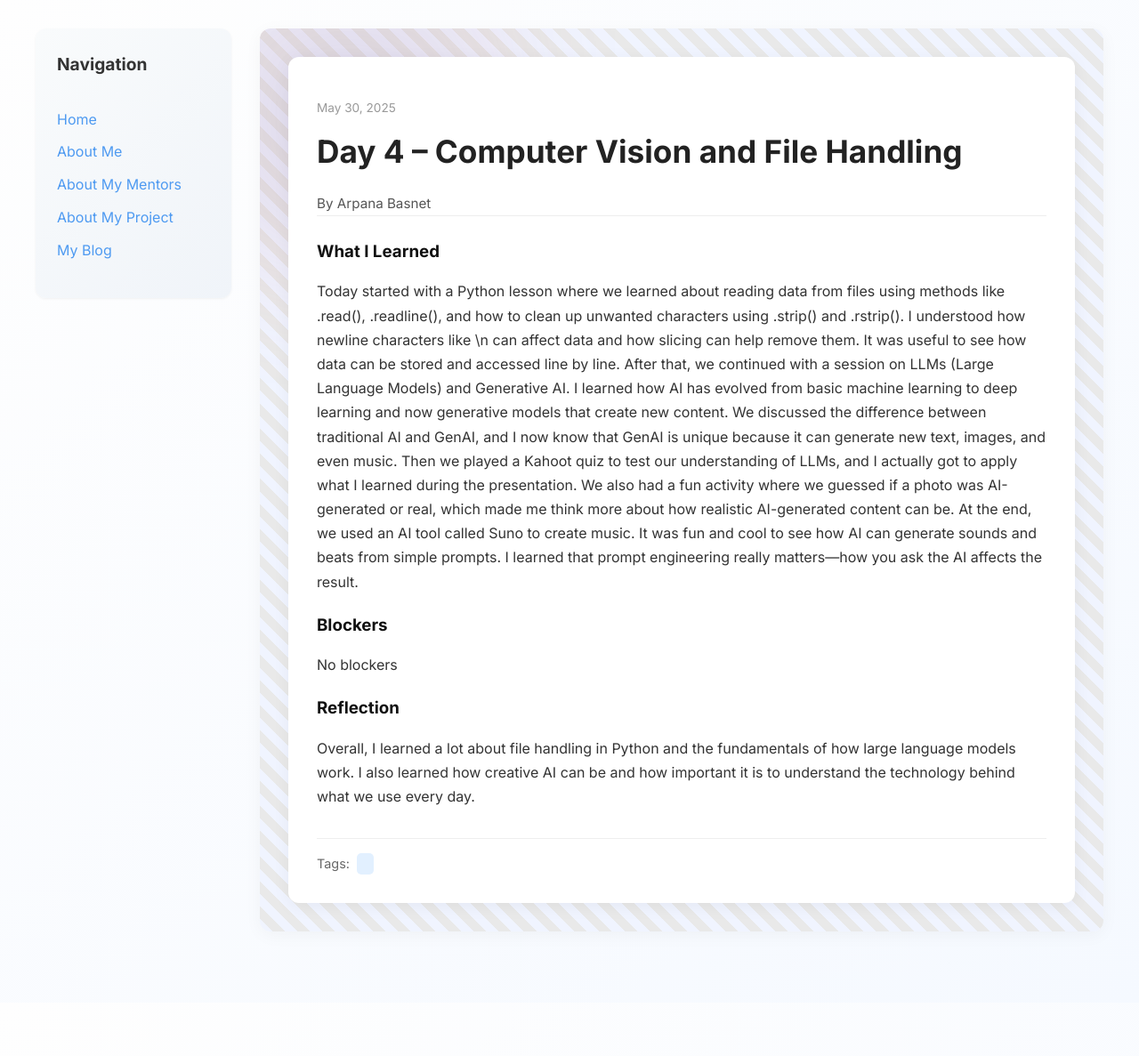
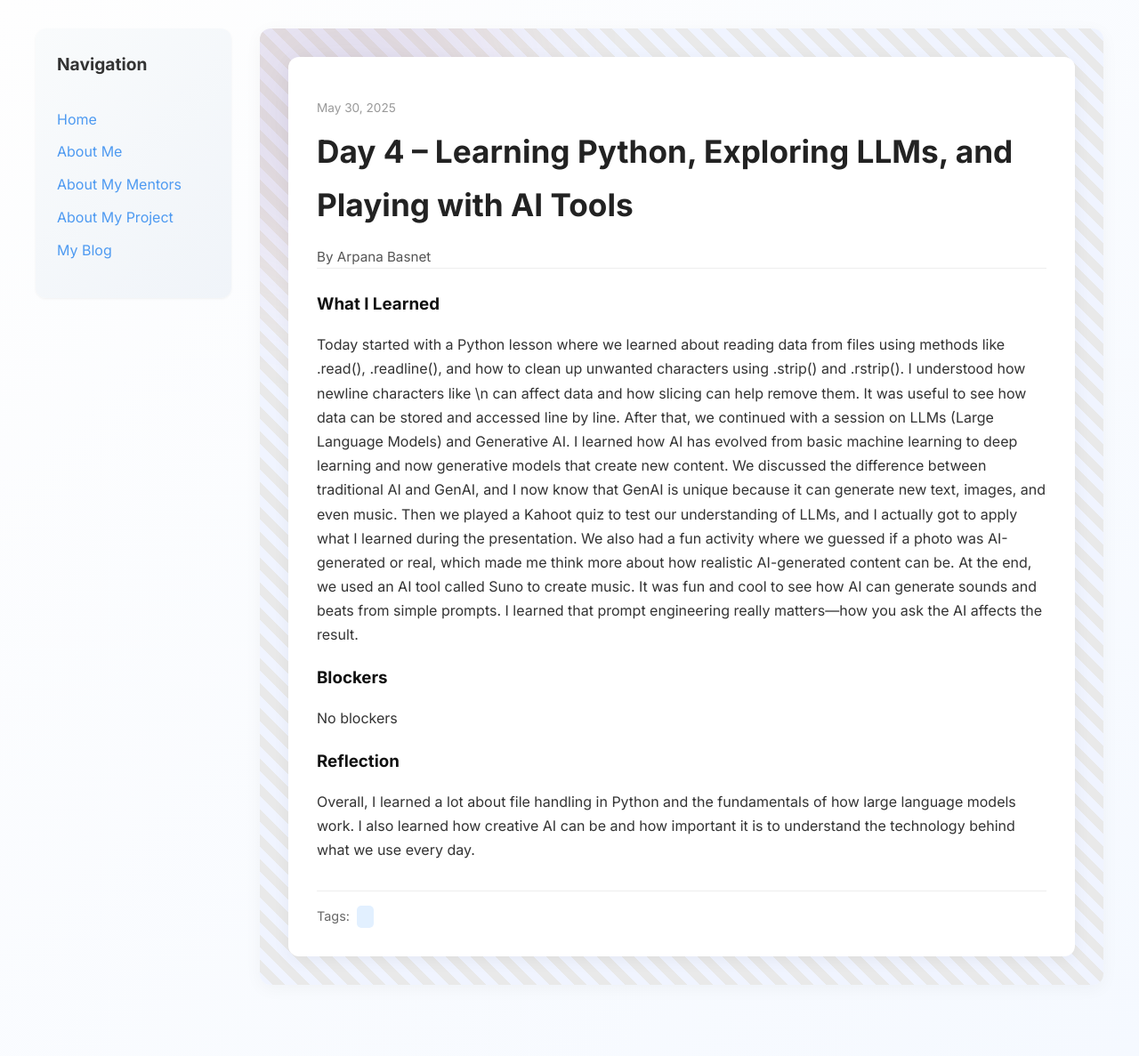
Before and after one commit to arbas1/arbas1.github.io, a Jekyll site: the page built from _posts/2025-05-30-day-4.md, in a window 1280 px wide. Shown: the whole page at 89% size. Built offline with Jekyll 4.4.1, drawn with Linux system fonts in a browser that asks for light colours; before the commit the page ends 1127 px from its top, so only the background shows below that.

Commit message:
Update 2025-05-30-day-4.md

```diff
--- a/_posts/2025-05-30-day-4.md
+++ b/_posts/2025-05-30-day-4.md
@@ -1,6 +1,6 @@
 ---
 layout: post
-title: "Day 4 – Computer Vision and File Handling"
+title: "Day 4 – Learning Python, Exploring LLMs, and Playing with AI Tools"
 date: 2025-05-30
 author: Arpana Basnet
 permalink: /day4.html
```
